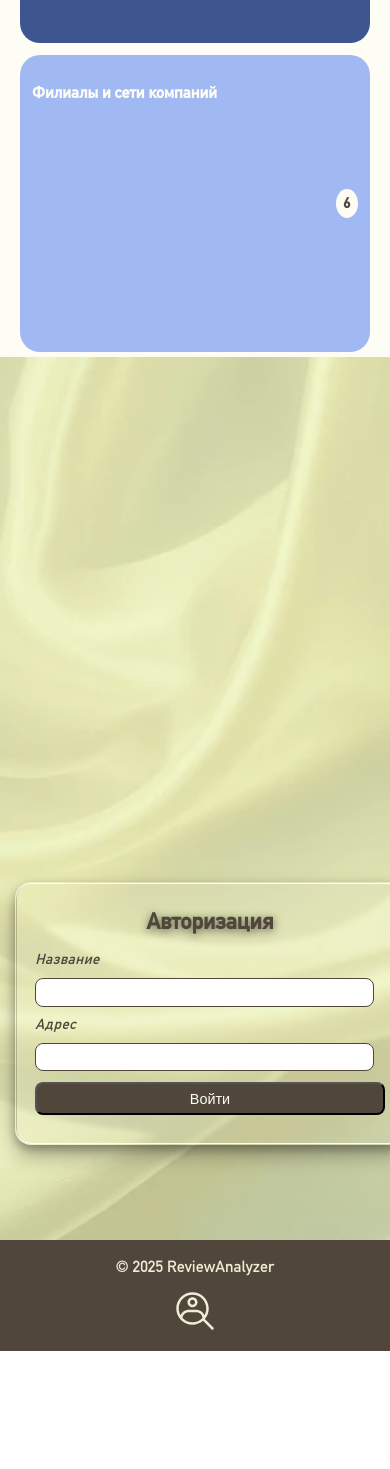
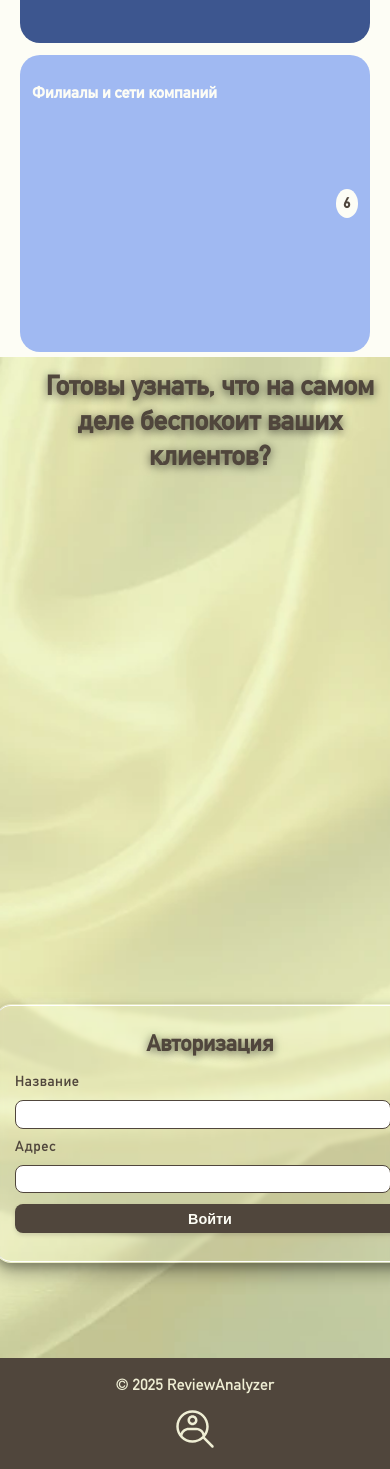
Before and after one commit to HasanovTimur9/review-analysis, a React (Vite) app in the folder frontend/frontend-review-analysis/: page / in a window 390 px wide. Shown: the part 4853-6322 px from the top of the page. Before the commit the page ends 6204 px from the top, so only its background shows below. Built offline with nearby package versions, Linux system fonts and the light colour scheme.

Commit message:
Заголовок, кнопка при хувере

```diff
--- a/frontend/frontend-review-analysis/src/pages/LoginPage.jsx
+++ b/frontend/frontend-review-analysis/src/pages/LoginPage.jsx
@@ -36,6 +36,8 @@ export default function LoginPage({ onLogin }) {
 
     return (
         <div className="login-container">
+            <div className="login-content">
+                <h1 className="login-container-title">Готовы узнать, что на самом деле беспокоит ваших клиентов?</h1>
                 <div className="login-box">
                     <h1 className="login-title">Авторизация</h1>
                     <form onSubmit={handleSubmit} className="login-form">
@@ -68,5 +70,6 @@ export default function LoginPage({ onLogin }) {
                     </form>
                 </div>
             </div>
+        </div>
     );
 }
--- a/frontend/frontend-review-analysis/src/styles/LoginPage.css
+++ b/frontend/frontend-review-analysis/src/styles/LoginPage.css
@@ -13,7 +13,6 @@ h1 {
 .login-label,
 label {
     display: block;
-    font-style: italic;
     font-weight: 700;
     font-size: 1.05rem;
     margin-bottom: 0.55rem;
@@ -33,6 +32,27 @@ label {
     height: 100%;
     background: url('../images/background.webp') no-repeat center center;
     background-size: cover;
+}
+
+.login-content {
+    display: flex;
+    flex-direction: column;
+    align-items: center;
+    justify-content: center;
+    min-height: 100vh;
+    width: 100%;
+}
+
+.login-container-title {
+    text-align: center;
+    font-size: 2.5rem;
+    font-weight: 700;
+    color: var(--color-brown);
+    margin-bottom: 2rem;
+    line-height: 1.2;
+    max-width: 600px;
+    margin-left: auto;
+    margin-right: auto;
 }
 
 .login-box {
@@ -101,8 +121,8 @@ label {
 }
 
 .login-input {
-    width: 95%;
-    padding: 0.5rem;
+    width: 94%;
+    padding: 0.75rem;
     border: 1px solid var(--color-brown);
     border-radius: 0.75rem;
     margin-bottom: 1rem;
@@ -119,14 +139,36 @@ label {
     width: 100%;
     background-color: var(--color-brown);
     color: var(--color-white);
-    padding: 0.5rem;
+    padding: 0.75rem;
     border-radius: 0.75rem;
-    font-weight: 500;
-    transition: background-color 0.2s;
+    font-weight: 600;
+    border: none;
+    cursor: pointer;
+    transition: all 0.3s cubic-bezier(0.4, 0, 0.2, 1);
+    font-size: 1.1rem;
+    transform: translateY(0);
+    box-shadow: 0 2px 4px rgba(80, 70, 60, 0.2);
+}
+
+.login-button:not(:disabled):hover {
+    transform: translateY(-1px);
+    box-shadow: 0 6px 16px var(--color-brown);
+}
+
+.login-button:not(:disabled):active {
+    transform: translateY(0);
+    box-shadow: 0 2px 4px var(--color-brown);
+    transition: all 0.15s cubic-bezier(0.4, 0, 0.2, 1);
+}
+
+.login-button:disabled {
+    cursor: not-allowed;
+    opacity: 0.7;
+    transform: none;
+    box-shadow: none;
 }
 
 /* Медиа-запросы для адаптивности */
-
 /* Планшеты (768px - 1024px) */
 @media (max-width: 1024px) {
     .login-title,
@@ -164,6 +206,12 @@ label {
     .login-container {
         align-items: flex-start;
         min-height: 100vh;
+    }
+
+    .login-container-title {
+        font-size: 2rem;
+        margin-bottom: 1.5rem;
+        padding: 0 1rem;
     }
 
     .login-title,
@@ -214,6 +262,12 @@ label {
 @media (max-width: 480px) {
     .login-container {
         padding: 15px;
+    }
+
+    .login-container-title {
+        font-size: 1.7rem;
+        margin-bottom: 1rem;
+        line-height: 1.3;
     }
 
     .login-title,
```
Lines whose indentation alone changed are shown as unchanged.
